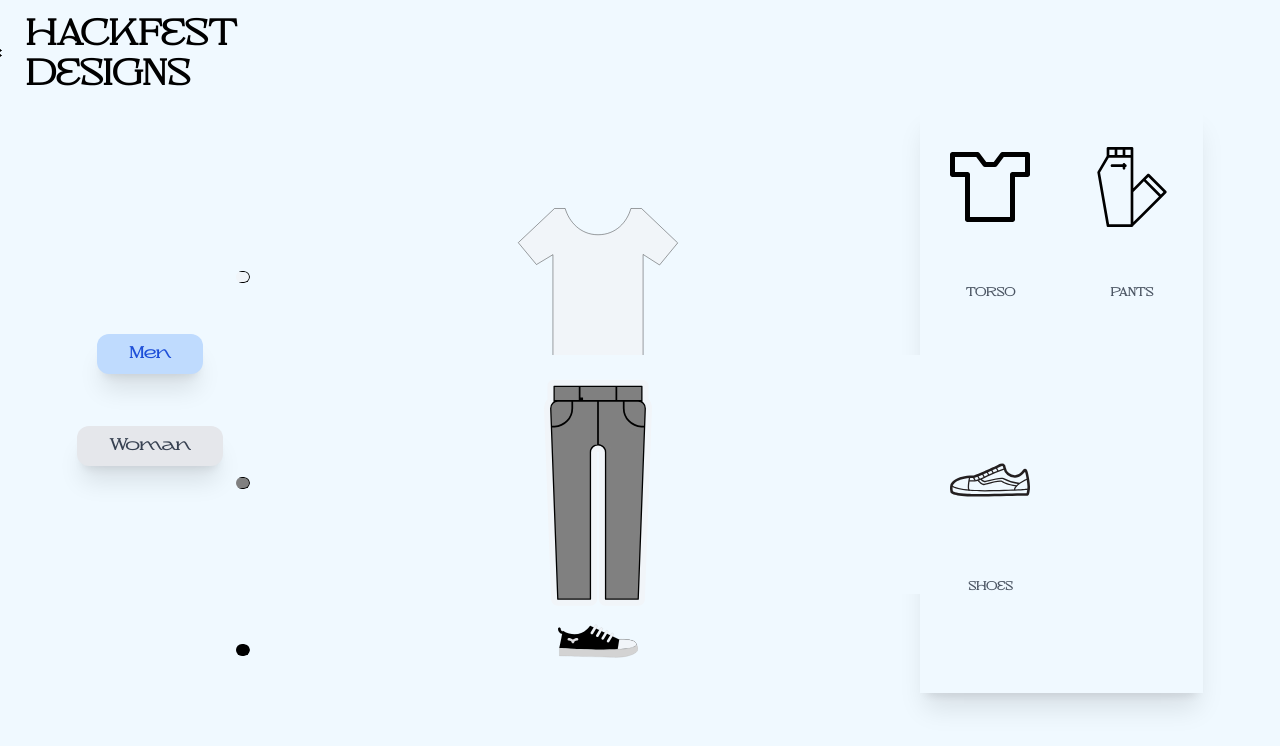
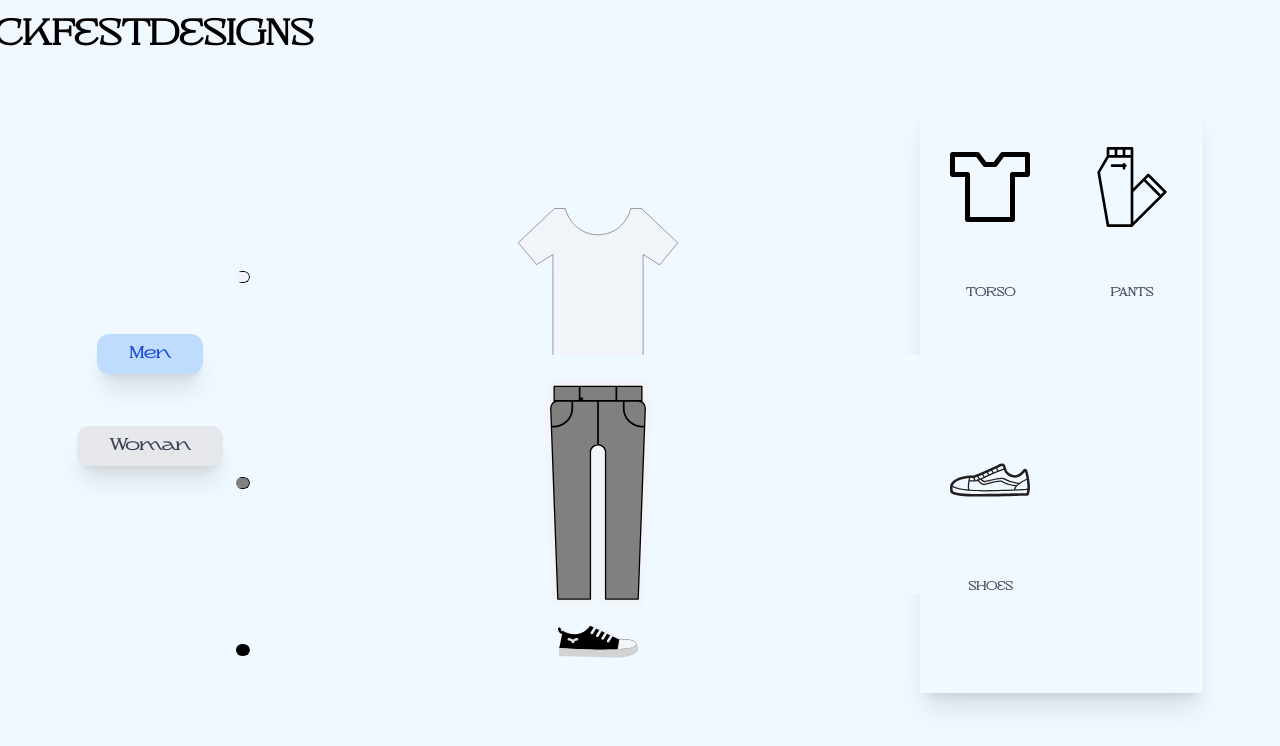
Before and after one commit to hackFestTeam/goodies-rewards, a Next.js app: page / in a window 1280 px wide. Shown: the top 746 px of the page. Built offline with nearby package versions, Linux system fonts and the light colour scheme.

Commit message:
Update Container.tsx

```diff
--- a/components/Container.tsx
+++ b/components/Container.tsx
@@ -100,14 +100,14 @@ const Container = ({}) => {
           <div className='m-0 w-full py-4 lg:hidden items-center justify-center flex font-#000000 text-2xl uppercase Quivera'>
             <div className='flex items-center  w-2/6 justify-around'>
               <Image width='0' height='10' onClick={() => localStorage.clear()} className='w-1/6 mr-auto icon z-50' src='/magic-wand.svg' alt='' />
-              <div className='m-0 select-none'>Hackfest Designs</div>
+              <div className='m-0 select-none whitespace-nowrap'>Hackfest Designs</div>
             </div>
           </div>
 
           <div className='m-0 w-full py-4 lg:fixed  lg:block hidden items-center justify-center top-0 font-#000000 text-2xl uppercase Quivera'>
             <div className='flex items-center   w-1/6 justify-center'>
               <Image width='0' height='10' className='w-1/6 mr-auto lg:mr-6 icon ' onClick={() => localStorage.clear()} src='/magic-wand.svg' alt='' />
-              <div className='m-0 lg:text-4xl'>Hackfest Designs</div>
+              <div className='m-0 lg:text-4xl whitespace-nowrap'>Hackfest Designs</div>
             </div>
           </div>
 
```
